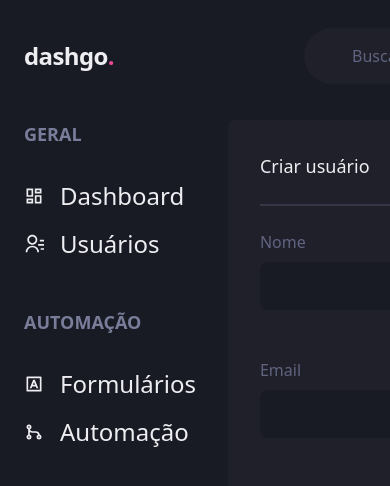
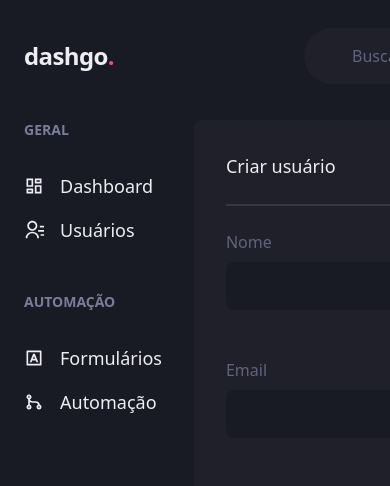
Before and after one commit to holymos/dashgo, a Next.js app: page /users/create in a window 390 px wide. Shown: the top 486 px of the page. Built offline with nearby package versions, Linux system fonts and the light colour scheme.

Commit message:
refactor: change font size on mobile

```diff
--- a/src/components/Atoms/NavLink/index.tsx
+++ b/src/components/Atoms/NavLink/index.tsx
@@ -16,7 +16,7 @@ export const NavLink: React.FC<NavLinkProps> = ({
     <Link href={link}>
       <a className="flex items-center hover:text-gray-200">
         {icon}
-        <span className="ml-4 font-medium text-2xl sm:text-sm">
+        <span className="ml-4 font-medium text-lg sm:text-sm">
           {description}
         </span>
       </a>
--- a/src/components/Molecules/NavSection/index.tsx
+++ b/src/components/Molecules/NavSection/index.tsx
@@ -8,7 +8,7 @@ type NavSectionProps = {
 export const NavSection: React.FC<NavSectionProps> = ({ title, children }) => {
   return (
     <nav>
-      <p className="font-bold text-gray-400 text-lg sm:text-xs">{title}</p>
+      <p className="font-bold text-gray-400 text-sm sm:text-xs">{title}</p>
       <div className="flex flex-col space-y-4 mt-8 items-stretch">
         {children}
       </div>
```
